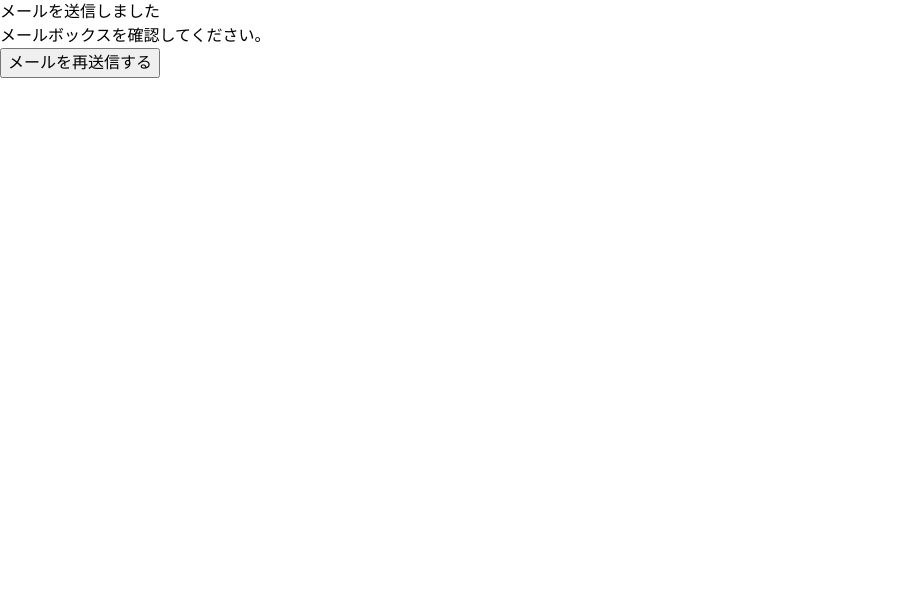
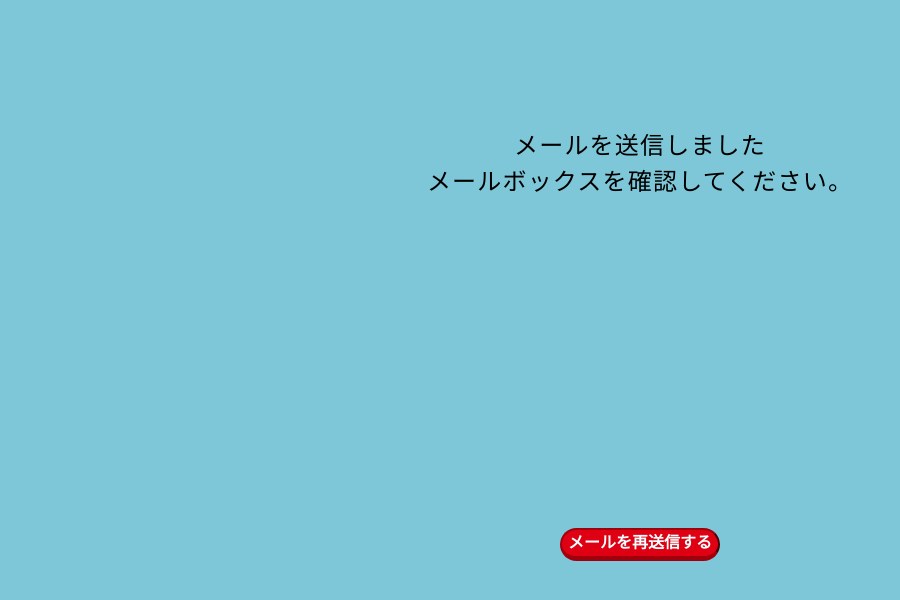
Before and after one commit to ishida-0622/u22-2023, a Next.js app in the folder frontend/: page /MessagesentSuccessfully in a window 1280 px wide. Shown: the top 600 px of the page, without its empty margins (0-900 px from the left). Built offline with nearby package versions, Linux system fonts and the light colour scheme.

Commit message:
style: MessagesentSuccessfullyデザイン

```diff
--- /dev/null
+++ b/frontend/src/components/pages/MessageSentSuccessfully/index.module.scss
@@ -0,0 +1,39 @@
+.container {
+    text-align: center;
+    flex-direction: column;
+    align-items: center;
+    justify-content: center;
+    height: 100vh;
+    background-color: #7EC7D8;
+    .message {
+        display: inline-block;
+        justify-content: center;
+        align-items: center;
+        font-size: 150%;
+        margin: auto;
+        margin-top: 10%;
+        width: 50%;
+        height: 50%;
+        letter-spacing: 0.05em;
+    }
+    button{
+        display: inline-block;
+        margin-bottom: 3rem;
+    }
+}
+.submit_button {
+    display: inline-block;
+    color: azure;
+    font-weight: bold;
+    background-color: #df0013;
+    border-bottom: 5px solid #9f000c;
+    border-radius: 100vh;
+    border-color: #9f000c;
+    top: calc(50% - .5em);
+    right: 1rem;
+}
+.submit_button:hover {
+    margin-top: 1px;
+    border-bottom: 2px solid #9f000c;
+    cursor: pointer;
+}
--- a/frontend/src/components/pages/MessageSentSuccessfully/index.tsx
+++ b/frontend/src/components/pages/MessageSentSuccessfully/index.tsx
@@ -1,3 +1,5 @@
+import  styles  from "./index.module.scss";
+
 export const MessageSentSuccessfully = () => {
     const handleSubmit = async () => {
         // event.preventDefault();
@@ -10,13 +12,13 @@ export const MessageSentSuccessfully = () => {
     };
 
     return (
-        <div>
-            <div>
+        <div className={`${styles.container}`}>
+            <div className={`${styles.message}`}>
                 <p>メールを送信しました</p>
                 <p>メールボックスを確認してください。</p>
             </div>
-            <div>
-                <button type="submit" onClick={handleSubmit}>
+            <div className={`${styles.submit_button_field}`}>
+                <button className={`${styles.submit_button}`} type="submit" onClick={handleSubmit}>
                     メールを再送信する
                 </button>
             </div>
```
